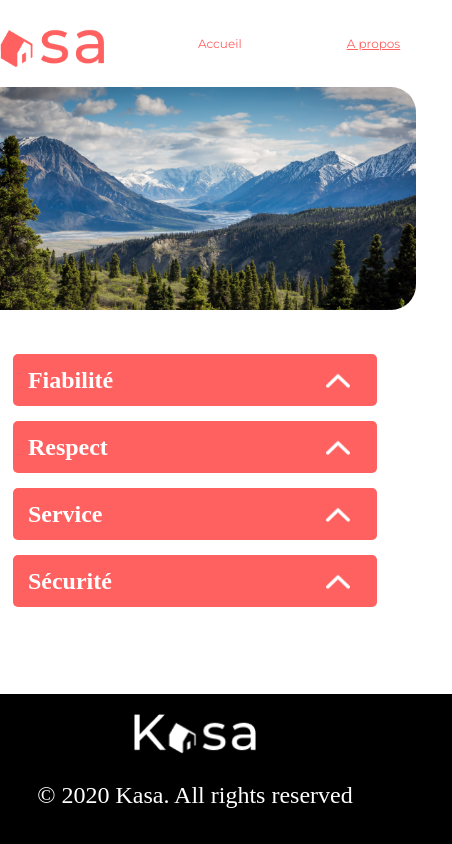
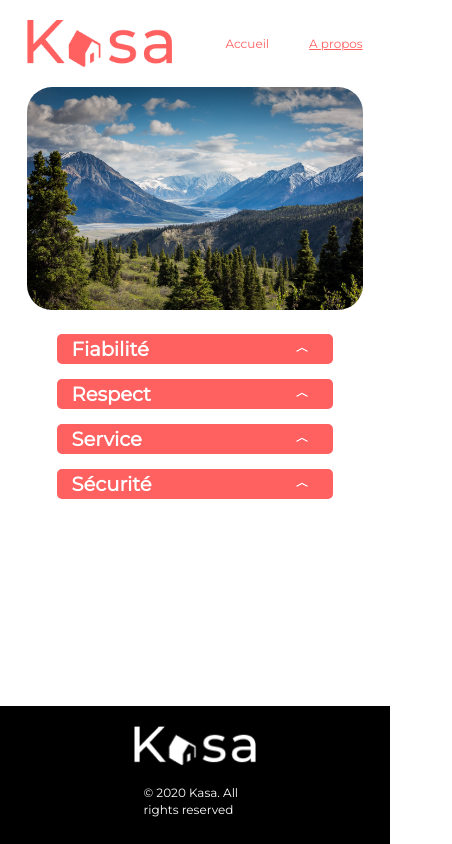
Before and after one commit to ElieKillian/Projet-8, a React (Create React App) app: page /a-propos in a window 390 px wide. Shown: the whole page, 452 px wide, since content can reach past the window. Built offline with nearby package versions, Linux system fonts and the light colour scheme.

Commit message:
responsive accueil et logements

```diff
--- a/src/components/banner/index.jsx
+++ b/src/components/banner/index.jsx
@@ -8,7 +8,7 @@ function Banner({className}) {
 if (className === "home__banner"){
     return (
         <div className='banner'>
-            <img src= {Imghome} alt='Bord de mer' className='banner__img' />
+            <img src= {Imghome} alt='Bord de mer' className='banner__imghome' />
             <div className='banner__mask'>
                 <p className='banner__mask__text'>Chez vous, partout et ailleurs</p>
             </div>
@@ -19,7 +19,7 @@ if (className === "home__banner"){
 if (className === "about__banner"){
     return (
         <div className='banner'>
-            <img src= {ImgAbout} alt='Montagne' className='banner__img' />
+            <img src= {ImgAbout} alt='Montagne' className='banner__imgabout' />
         </div>
       )
 };
--- a/src/styles/about.scss
+++ b/src/styles/about.scss
@@ -4,6 +4,12 @@
     flex-direction: column;
     justify-content: space-between;
     gap : 40px;
+    margin-bottom: 40px;
+
+    @media all and (max-width: 720px){
+        gap: 20px;
+        margin-bottom: 20px;
+    }
 
     &__collapse{
         display: flex;
--- a/src/styles/banner.scss
+++ b/src/styles/banner.scss
@@ -2,13 +2,38 @@
 
     position: relative;
 
-    &__img{
+    &__imghome{
         position: relative;
         object-fit: cover;
         height: 223px;
-        width: 86.11%;
-        margin: 0px 6.945%;
+        width: 86%;
+        margin: 0px 7%;
         border-radius: 25px;
+
+        @media all and (max-width: 720px){
+            height: 111px;
+            width: 89.33%;
+            margin : 5.33%;
+            margin-top: 0;
+            margin-bottom: 0;
+            border-radius: 10px;
+        }
+    }
+
+    &__imgabout{
+        position: relative;
+        object-fit: cover;
+        height: 223px;
+        width: 86%;
+        margin: 0px 7%;
+        border-radius: 25px;
+
+        @media all and (max-width: 720px){
+            width: 86%;
+            margin : 7%;
+            margin-top: 0;
+            margin-bottom: 0;
+        }
     }
 
     &__mask{
@@ -23,16 +48,37 @@
         margin: 0px 6.945%;
         border-radius: 25px;
 
+        @media all and (max-width: 720px){
+            width: 89.33%;
+            height: 111px;
+            margin : 5.33%;
+            margin-top: 0;
+            margin-bottom: 0;
+            border-radius: 10px;
+        }
+
         &__text{
 
-            position: absolute;
-            top : 15%;
-            left : 20%;
+            position: relative;
+            top : 35%;
+            display: flex;
+            justify-content: center;
+            align-content: center;
+            // margin : 6.5% 10%;
+            margin: 0;
             font-family: Montserrat;
             font-weight: 500;
             font-size: 48px;
             line-height: 68px;
             color: #FFFFFF;
+
+            @media all and (max-width: 720px){
+                top : 0%;
+                justify-content: left;
+                margin : 35px 10px;
+                font-size: 24px;
+                line-height: 24px;
+            }
         }
     }
 }
--- a/src/styles/collapse.scss
+++ b/src/styles/collapse.scss
@@ -14,8 +14,21 @@
       height: 32px;
       padding: 10px 15px;
       border-radius: 5px;
+      font-family: Montserrat;
+      font-size: 24px;
+      font-weight: 500;
+      line-height: 34px;
+      letter-spacing: 0em;
+      text-align: left;
       background-color: #FF6060;
       color : #FFFFFF;
+
+      @media all and (max-width: 720px){
+        height: 10px;
+        padding: 10px 15px;
+        font-size: 13px;
+        line-height: 19px;
+      }
 
       &__toggle{
 
@@ -27,10 +40,15 @@
           display: flex;
           align-items: center;
           cursor: pointer;
-          width: 32px;
-          height: 32px;
+          width: 24px;
+          height: 13px;
           transform: rotate(180deg);
           animation : rotationenhaut 0.5s backwards;
+
+          @media all and (max-width : 720px) {
+            width: 16px;
+            height: 9px;
+          }
 
           @keyframes rotationenhaut{
             from{
@@ -46,9 +64,14 @@
           display: flex;
           align-items: center;
           cursor: pointer;
-          width: 32px;
-          height: 32px;
+          width: 24px;
+          height: 13px;
           animation : rotationenbas 0.5s backwards;
+
+          @media all and (max-width : 720px) {
+            width: 16px;
+            height: 9px;
+          }
 
           @keyframes rotationenbas{
             from{
@@ -79,6 +102,11 @@
       text-align: left;
       color: #FF6060;
       z-index: -1;
+
+      @media all and (max-width : 720px) {
+        font-size: 12px;
+        line-height: 17px;
+      }
     }
 
     &__textshow{
@@ -98,6 +126,11 @@
       text-align: left;
       color: #FF6060;
       z-index: -1;
+
+      @media all and (max-width : 720px) {
+        font-size: 12px;
+        line-height: 17px;
+      }
     }
 }
 
--- a/src/styles/footer.scss
+++ b/src/styles/footer.scss
@@ -1,5 +1,3 @@
-@import url('https://fonts.googleapis.com/css2?family=Montserrat&display=swap');
-
 .footer{
     background-color: black;
     display: flex;
@@ -20,9 +18,17 @@
         height: 46px;
         margin-bottom: 20px;
         color : #FFFFFF;
-        font : Montserrat;
+        font-family : Montserrat;
         font-weight: 500;
         font-size: 24px;
         line-height: 34px;
+
+        @media all and (max-width : 720px) {
+            width: 103px;
+            font-size: 12px;
+            line-height: 17px;
+            align-items: center;
+            justify-content: center;
+        }
     }
 }
--- a/src/styles/gallery.scss
+++ b/src/styles/gallery.scss
@@ -3,13 +3,22 @@
         width: 100%;
         height: 415px;
 
+        @media all and (max-width: 720px){
+            height: 255px;
+        }
+
         &__banner{
             object-fit: cover;
             height: 415px;
-            width: 1240px;
-            margin : 0px 100px;
+            width: 86%;
+            margin : 0px 7%;
             border-radius: 25px;
             z-index: -1;
+
+            @media all and (max-width: 720px){
+                height: 255px;
+                border-radius: 10px;
+            }
         }
 
         &__items{
@@ -21,6 +30,12 @@
                 top : 150px;
                 left : 7%;
                 cursor: pointer;
+
+                @media all and (max-width: 720px){
+                    top : 120px;
+                    width: 24px;
+                    height: 24px;
+                }
             }
 
             &__right{
@@ -28,6 +43,12 @@
                 top : 150px;
                 right : 7%;
                 cursor: pointer;
+
+                @media all and (max-width: 720px){
+                    top : 120px;
+                    width: 24px;
+                    height: 24px;
+                }
             }
 
             &__slides{
@@ -41,6 +62,10 @@
                 letter-spacing: 0em;
                 text-align: center;
                 color: #FFFFFF;
+
+                @media all and (max-width : 720px){
+                    display: none;
+                }
             }
         }
     }
--- a/src/styles/header.scss
+++ b/src/styles/header.scss
@@ -1,5 +1,3 @@
-@import url('https://fonts.googleapis.com/css2?family=Montserrat&display=swap');
-
 .header {
     display: flex;
     justify-content: space-between;
@@ -7,16 +5,17 @@
     height: 68px;
     width: 86.11%;
 
-    @media all and (max-width: 1024px){
+    @media all and (max-width: 720px){
         height: 47px;
-        margin : 20px;
+        width: 86%;
+        margin : 20px 7%;
     }
 
     &__banner{
             margin : 0px;
 
         &__img{
-            @media all and (max-width:1024px) {
+            @media all and (max-width:720px) {
                 width: 145px;
                 height: 47px;
             }
@@ -30,6 +29,10 @@
         justify-content: space-around;
         gap : 105px;
 
+        @media all and (max-width : 720px){
+            gap: 40px;
+        }
+
         &__link{
             color: #FF6060;
             text-decoration: none;
@@ -38,7 +41,7 @@
             font-size: 24px;
             line-height: 34px;
 
-            @media all and (max-width : 1024px){
+            @media all and (max-width : 720px){
                 font-size: 12px;
                 line-height: 17px;
             }
--- a/src/styles/home.scss
+++ b/src/styles/home.scss
@@ -10,20 +10,33 @@
         // 160px
         gap: 50px;
 
+        @media all and (max-width : 720px) {
+            grid-template-columns: 1fr;
+            width: 89.33%;
+            margin : 20px auto;
+            gap: 20px;
+          }
+
         &__card{
 
             position: relative;
             height : 340px;
-            width: 340px;
+            width: auto;
             background: linear-gradient(180deg, rgba(255, 255, 255, 0) 0%, rgba(0, 0, 0, 0.5) 100%);
             border-radius: 10px;
             cursor: pointer;
 
+            @media all and (max-width : 720px) {
+                width: 100%;
+                height: 255px;
+            }
+
             &__title{
                 position: absolute;
-                left : 20px;
+                overflow: hidden;
+                margin: 20px;
                 bottom: 0px;
-                width: 300px;
+                width: 88%;
                 height: 52px;
                 font-family: Montserrat;
                 font-size: 18px;
@@ -37,10 +50,15 @@
             &__img{
                 position: relative;
                 object-fit: cover;
-                height : 340px;
-                width: 340px;
+                height : 100%;
+                width: 100%;
                 z-index: -1;
                 border-radius: 10px;
+
+                @media all and (max-width : 720px) {
+                    width: 100%;
+                    height: 255px;
+                }
             }
         }
     }
--- a/src/styles/host.scss
+++ b/src/styles/host.scss
@@ -4,6 +4,10 @@
     justify-content: flex-end;
     margin-top: 15px;
     gap: 10px;
+
+    @media all and (max-width : 720px) {
+        margin-top: 20px;
+    }
 
     &__name{
         display: flex;
@@ -17,11 +21,23 @@
         letter-spacing: 0em;
         text-align: right;
         color: #FF6060;
+
+        @media all and (max-width : 720px) {
+            width: 50px;
+            font-size: 12px;
+            line-height: 17px;
+        }
     }
 
     &__picture{
         width: 64px;
         height: 64px;
         border-radius: 32px;
+
+        @media all and (max-width : 720px) {
+            width: 32px;
+            height: 32px;
+            border-radius: 16px;
+        }
     }
 }
--- a/src/styles/stars.scss
+++ b/src/styles/stars.scss
@@ -1,7 +1,6 @@
 .rating{
 
     margin-top: 25px;
-
 
     &__stars{
 
@@ -9,5 +8,13 @@
         justify-content: flex-end;
         gap : 20px;
 
+        @media all and (max-width : 720px) {
+            justify-content: flex-start;
+            flex-direction: row;
+            height: 18px;
+            width: 18px;
+            gap: 10px;
+        }
+
     }
 }
--- a/src/styles/tags.scss
+++ b/src/styles/tags.scss
@@ -3,10 +3,22 @@
     display: flex;
     gap : 20px;
 
+    @media all and (max-width : 720px) {
+        gap: 10px;
+        flex-wrap: wrap;
+    }
+
     &__bar{
         width: auto;
         border-radius: 10px;
         background-color: #FF6060;
+
+        @media all and (max-width : 720px) {
+            height: 18px;
+            font-size: 10px;
+            line-height: 14px;
+            border-radius: 5px;
+        }
 
         &__content{
             width: auto;
@@ -25,6 +37,12 @@
             line-height: 20px;
             letter-spacing: 0em;
             text-align: left;
+
+            @media all and (max-width : 720px) {
+                height: 18px;
+                font-size: 10px;
+                line-height: 14px;
+            }
         }
     }
 }
```
Also changed, not shown: src/styles/house.scss (+52 -8 lines).
